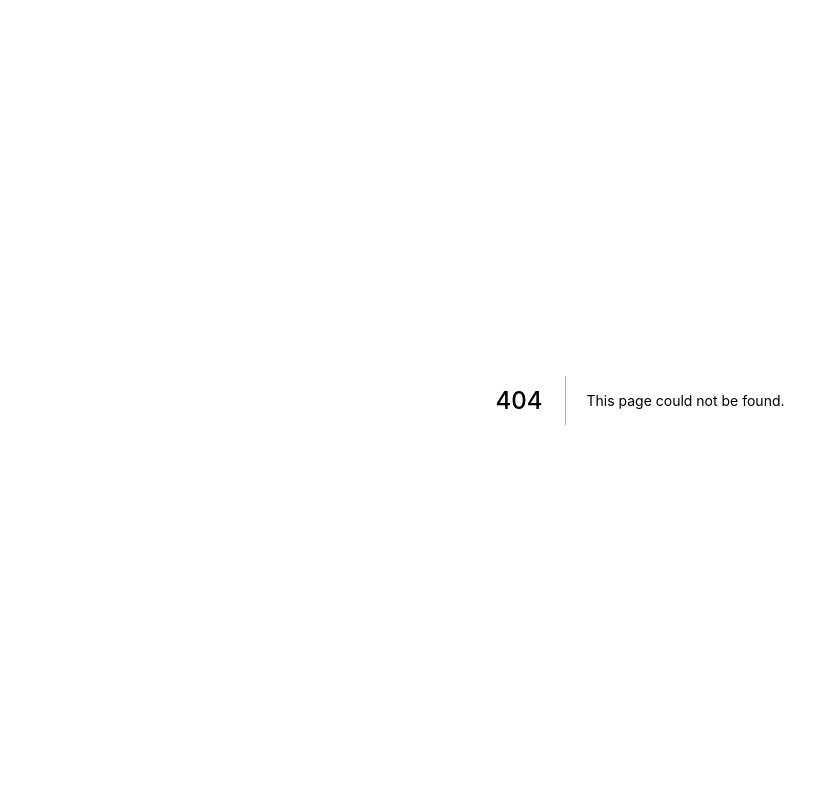
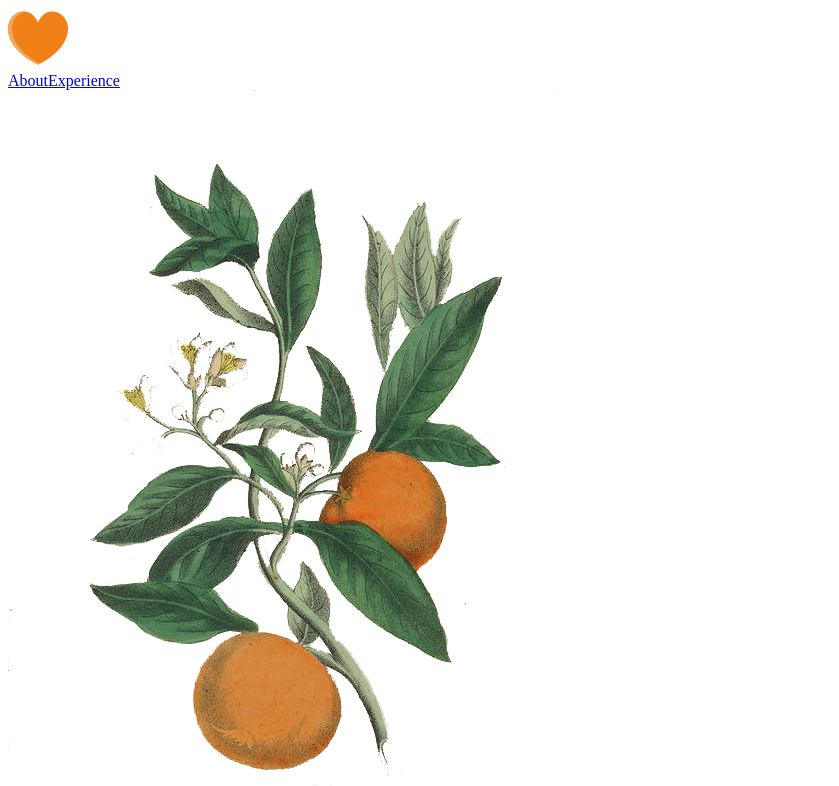
Before and after one commit to alexandriaroberts/portfolio-2023, a Next.js app: page /about in a window 1280 px wide. Before the commit this address had no page. Shown: the top 786 px of the page, without its empty margins (0-839 px from the left). Built offline with nearby package versions, Linux system fonts and the light colour scheme; what theme-ui would draw is missing.

Commit message:
working on navigation

```diff
--- /dev/null
+++ b/components/Navigation/NavLink.tsx
@@ -0,0 +1,82 @@
+/* eslint-disable @next/next/no-img-element */
+/** @jsx jsx */
+/** @jsxRuntime classic */
+import { jsx } from 'theme-ui';
+import { ReactNode } from 'react';
+import { theme } from '../../styles/theme';
+
+export type NavLinkProps = {
+  href: string;
+  target?: string;
+  children: ReactNode | string;
+  className?: string;
+};
+
+export const NavLink = ({
+  href,
+  target,
+  children,
+  className,
+  ...props
+}: NavLinkProps) => {
+  return (
+    <a
+      href={href}
+      target={target || '_blank'}
+      className={className}
+      sx={{
+        fontSize: '22px',
+        fontFamily: 'Noto Serif',
+        fontStyle: 'medium',
+        lineHeight: '30px',
+        textDecoration: 'none',
+        transition: 'all 0.3s ease',
+        whiteSpace: 'nowrap',
+        position: 'relative',
+        display: 'inline',
+        cursor: 'pointer',
+        '&::after': {
+          content: 'close-quote',
+          display: 'none',
+          width: '100%',
+          height: '3px',
+          backgroundColor: 'primary',
+          position: 'absolute',
+          left: 0,
+          bottom: '30px',
+          opacity: 1,
+          transform: 'translate3d(0, 0, 0)',
+          transition: 'transform .3s ease, opacity .3s ease',
+        },
+        '&:hover': {
+          textShadow: '0px 0px 16px primary',
+          transition: 'all 0.3s ease',
+          '&::after': {
+            display: 'inline',
+            transform: 'translate3d(0, 100%, 0)',
+            boxShadow: '0px 0px 8px primary',
+          },
+        },
+        '&:visited, &:active, &:focus': {
+          color: 'text',
+
+          //   color: 'rgba(255, 255, 255, 0.72)',
+          transition: 'all 0.3s ease',
+          //   '&::after': {
+          //     backgroundColor: 'rgba(111, 76, 255, 0.72)',
+          //   },
+        },
+        '&:visited:hover, &:active:hover, &:focus:hover': {
+          //   color: '#FFFFFF',
+          transition: 'all 0.3s ease',
+          '&::after': {
+            transform: 'translate3d(0, 100%, 0)',
+          },
+        },
+      }}
+      {...props}
+    >
+      {children}
+    </a>
+  );
+};
--- a/components/Navigation/Navigation.tsx
+++ b/components/Navigation/Navigation.tsx
@@ -1,7 +1,48 @@
+/* eslint-disable @next/next/no-img-element */
 /** @jsx jsx */
 /** @jsxRuntime classic */
 import { jsx } from 'theme-ui';
+import { Container } from '../Container';
+import { NavLink } from './NavLink';
+import React from 'react';
 
 export const Navigation = () => (
-  <div sx={{ flexDirection: 'column', py: '32px', px: 0 }}></div>
+  <Container>
+    <nav
+      sx={{
+        display: 'grid',
+        gridTemplateColumns: '60px 1fr',
+        justifyContent: 'center',
+        mt: '80px',
+      }}
+    >
+      <a href='\'>
+        <img src='../heart.svg' alt='home' />
+      </a>
+      <div
+        sx={{
+          justifySelf: 'center',
+          display: 'flex',
+          gap: '32px',
+        }}
+      >
+        <NavLink href='/about' target='_self' sx={{}}>
+          About
+        </NavLink>
+        <NavLink href='/experience' target='_self'>
+          Experience
+        </NavLink>
+      </div>
+    </nav>
+    <div
+      sx={{
+        position: 'absolute',
+        right: '-40px',
+        top: '-90px',
+        transform: 'rotate(-140deg)',
+      }}
+    >
+      <img src='../orange-tree.png' alt='' sx={{ width: '306px' }} />
+    </div>
+  </Container>
 );
--- a/pages/_app.tsx
+++ b/pages/_app.tsx
@@ -4,15 +4,22 @@ import { ThemeProvider } from 'theme-ui';
 import { theme } from '../styles/theme';
 import { DefaultSeo } from 'next-seo';
 import defaultSEO from '../next-seo';
+import { Navigation } from '../components/Navigation';
 
 export default function App({ Component, pageProps }: AppProps) {
   return (
     <>
       <Head>
         <meta name='viewport' content='width=device-width, user-scalable=no' />
+        <link
+          rel='icon'
+          type='image/png'
+          href='https://res.cloudinary.com/dv3lue3qa/image/upload/v1668069764/heart.svg'
+        />
       </Head>
       <DefaultSeo {...defaultSEO} />
       <ThemeProvider theme={theme}>
+        <Navigation />
         <Component {...pageProps} />
       </ThemeProvider>
     </>
--- /dev/null
+++ b/pages/about.tsx
@@ -0,0 +1,13 @@
+/** @jsx jsx */
+/** @jsxRuntime classic */
+import { jsx } from 'theme-ui';
+
+import { Container } from '../components/Container';
+
+export default function About() {
+  return (
+    <Container>
+      <h1>About</h1>
+    </Container>
+  );
+}
--- a/pages/index.tsx
+++ b/pages/index.tsx
@@ -2,8 +2,9 @@
 /** @jsx jsx */
 /** @jsxRuntime classic */
 import { jsx } from 'theme-ui';
-import { TimelineLite, TweenMax, Back, Bezier } from 'gsap';
+import { Bezier } from 'gsap';
 import { Container } from '../components/Container';
+
 export default function Home() {
   return (
     <Container>
--- a/styles/theme.js
+++ b/styles/theme.js
@@ -6,5 +6,6 @@ export const theme = {
   colors: {
     text: '#223A31',
     background: '#F2D5B2',
+    primary: '#FF9A19',
   },
 };
```
Also changed, not shown: pages/experience.tsx (added, +13 -0 lines), public/orange-tree.png (added).
